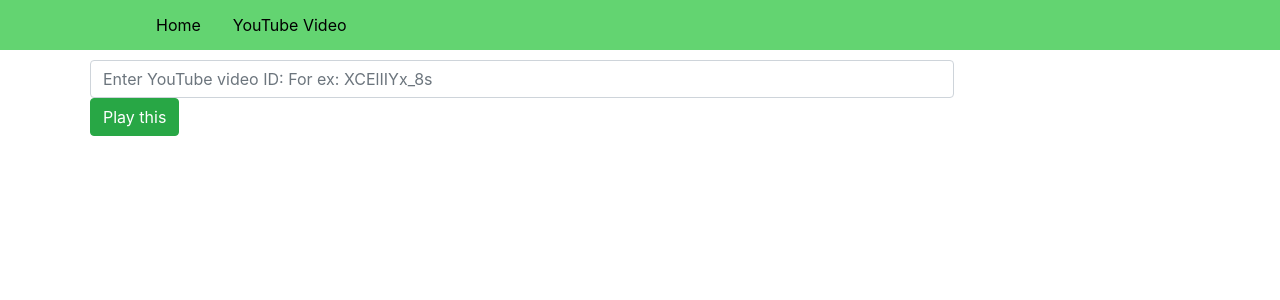
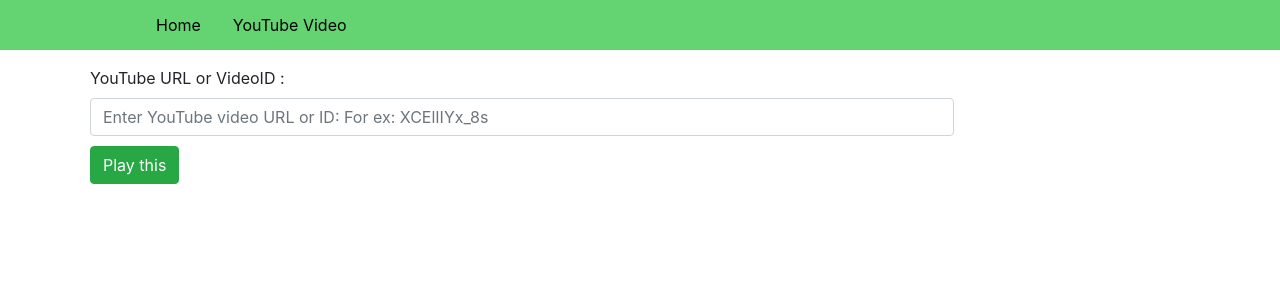
Before and after one commit to vikash2696/react-app, a React (Create React App) app: page /youtube in a window 1280 px wide. Shown: the top 300 px of the page. Built offline with nearby package versions, Linux system fonts and the light colour scheme.

Commit message:
button and home page changes

```diff
--- a/src/App.css
+++ b/src/App.css
@@ -4,7 +4,7 @@
 
   .video-responsive {
   top:1%;
-  overflow: hidden;
+  /* overflow: hidden; */
   padding-bottom: 56.25%;
   position: relative;
   height: 0;
--- a/src/component/pages/AboutUs.js
+++ b/src/component/pages/AboutUs.js
@@ -1,13 +1,8 @@
 import React from "react";
+
 import {
-  Card,
-  CardText,
-  CardBody,
-  CardTitle,
-  Button,
-  Container,
-} from "reactstrap";
-import Speech from 'react-speech';
+  NavLink,
+} from '../layout/NavbarElement';
 
 const style = {
 
@@ -32,7 +27,10 @@ const AboutUs = ( {style}) => {
 
       </h6>
 
-      <h1>Go to "YouTube Video Tab or Click Here: <a href="https://vikapp1.herokuapp.com/youtube">YouTube Video</a></h1>
+      <h1>Go to YouTube Video Tab or <b><NavLink to='/youtube' activeStyle style={{textDecoration: 'none', color:'red'}}>
+                       ---CLICK HERE---
+          </NavLink>
+        </b></h1>
     </div>
   );
 };
--- a/src/component/training/YoutubeVideo.js
+++ b/src/component/training/YoutubeVideo.js
@@ -3,7 +3,6 @@ import YouTube from 'react-youtube';
 import { Container, Row, Col,Button, Form, FormGroup, Label, Input } from "reactstrap";
 
 const YoutubeVideo = () => {
-  // const [title, setTitle] = useState('')
   useEffect(() => {
     document.title = "Vikash's YouTube Player";
   }, []);
@@ -52,22 +51,23 @@ function youtube_parser(url){
   return vid;
 }
 
-  return  <div className="">
+  return  <div className="video-responsive">
     <Container>
           <Row>
           <Col md={12} className="videoUrl">
              <Form onSubmit={formHandler}>
               <FormGroup>
+              <Label for="videoURL">YouTube URL or VideoID : </Label>
                 <Input
                   type="text"
                   style={urlWidth}
-                  placeholder="Enter YouTube video ID: For ex: XCElIIYx_8s"
+                  placeholder="Enter YouTube video URL or ID: For ex: XCElIIYx_8s"
                   name="videoURL"
                   // value={url}
                   id="videoURL"
                   onChange={e => setURL(e.target.value)}
                 />
-                 <Button type="submit" color="success">
+                 <Button type="submit"style={{marginTop:10}} color="success">
                 Play this
               </Button>
               </FormGroup>
```
Also changed, not shown: 1 other file (tests, documents, lock files or other folders).
